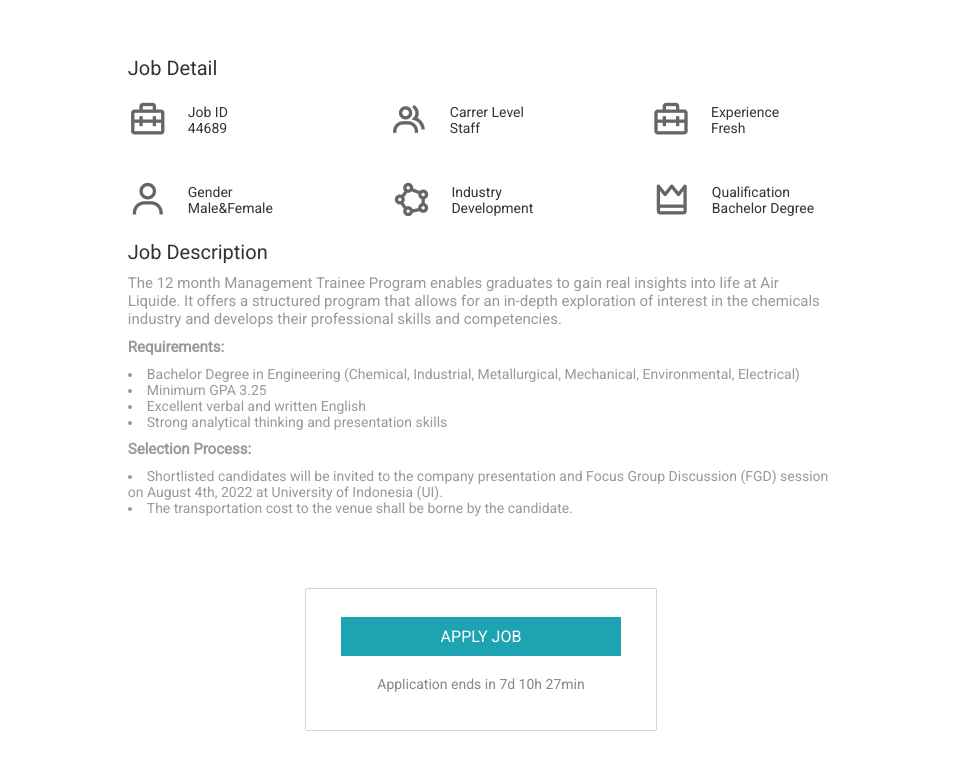
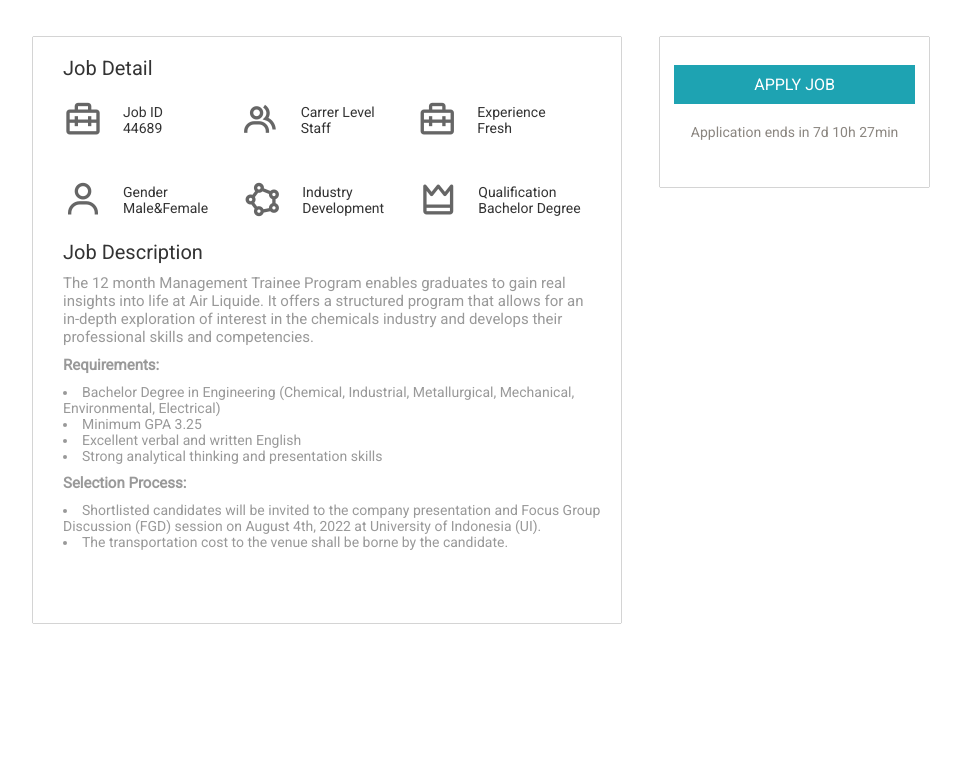
Before and after one commit to CalDev-id/JobDesk, a plain HTML site: page index.html in a window 1280 px wide. Shown: the part 653-1423 px from the top of the page, without its empty margins (159-1120 px from the left). Drawn offline with nearby package versions, Linux system fonts and the light colour scheme.

Commit message:
Add files via upload

```diff
--- a/jobdetail.css
+++ b/jobdetail.css
@@ -194,16 +194,20 @@ nav {
     border-radius: 20px;
     border: solid #19757c 1px;
 }
-.main2container {
-    width: 90%;
+.main2 {
+    max-width: 90%;
     margin-inline: auto;
     box-shadow: 0 0 1px black;
-}
-.main2 {
-    margin-left: 50px;
-    margin-right: 50px;
+
+    padding-left: 30px;
+
+    padding-right: 20px;
+    padding-bottom: 40px;
     margin-bottom: 40px;
     color: white;
+}
+.maincontainer {
+    margin-inline: auto;
 }
 .icon {
     color: #666666;
@@ -250,7 +254,7 @@ nav {
 .main3 h1 {
     color: white;
 }
-.main3 a {
+.applyjob {
     background:#1ea3b2;
     color: white;
     text-decoration: none;
@@ -451,7 +455,7 @@ footer {
     }
     .main {
         display: flex;
-        max-width: 60%;
+        max-width: 70%;
         flex-wrap: wrap;
         justify-content: space-evenly;
         align-items: center;
@@ -613,21 +617,25 @@ footer {
     .social {
         margin-right: 50px;
     }
-    .main2container {
+    .main2 {
         max-width: 60%;
         margin-bottom: 50px;
+        margin-left: 0px;
     }
     .main3 {
-        max-width: 60%;
-        width: 350px;
+        max-width: 30%;
         max-height: 150px;
+        margin-right: 0px;
+    }
+    .applyjob {
+        padding-right: 80px;
+        padding-left: 80px;
     }
     .maincontainer {
-        width: 63%;
+        max-width: 70%;
         margin-inline: auto;
         display: flex;
         flex-wrap: wrap;
-
     }
     .jobicon {
         display: flex;
@@ -635,3 +643,11 @@ footer {
         flex-wrap: wrap;
     }
 }
+@media (max-width: 1150px) {
+    .main {
+        max-width: 90%;
+    }
+    .maincontainer {
+        max-width: 90%;
+    }
+}
```
